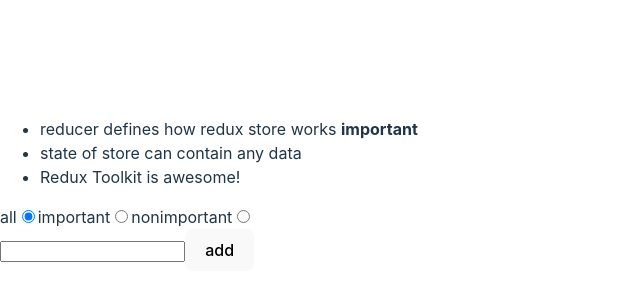
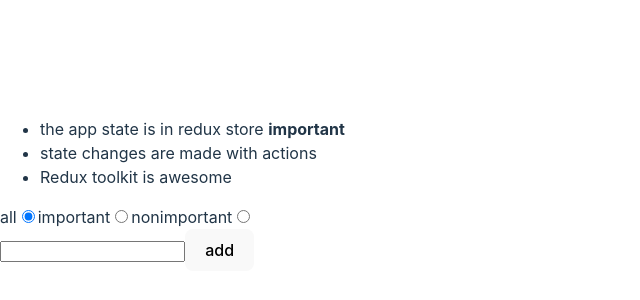
Before and after one commit to layerdbag/redux-notes, a React (Vite) app: page / in a window 1280 px wide. Shown: the part 214-514 px from the top of the page, without its empty margins (0-640 px from the left). Built offline with nearby package versions, Linux system fonts and the light colour scheme; data requests are answered from the project's data file.

Commit message:
Add rtk to app

```diff
--- /dev/null
+++ b/db.json
@@ -0,0 +1,19 @@
+{
+  "notes": [
+    {
+      "content": "the app state is in redux store",
+      "important": true,
+      "id": 1
+    },
+    {
+      "content": "state changes are made with actions",
+      "important": false,
+      "id": 2
+    },
+    {
+      "content": "Redux toolkit is awesome",
+      "important": false,
+      "id": 3
+    }
+  ]
+}
--- a/package.json
+++ b/package.json
@@ -8,12 +8,14 @@
     "build": "vite build",
     "lint": "eslint . --ext js,jsx --report-unused-disable-directives --max-warnings 0",
     "preview": "vite preview",
-    "test": "jest"
+    "test": "jest",
+    "server": "json-server -p5174 --watch db.json"
   },
   "dependencies": {
     "@babel/preset-env": "7.21.4",
     "@babel/preset-react": "7.18.6",
     "@reduxjs/toolkit": "^1.9.5",
+    "axios": "^1.5.0",
     "deep-freeze": "0.0.1",
     "eslint-plugin-jest": "27.2.1",
     "jest": "29.5.0",
@@ -30,6 +32,7 @@
     "eslint-plugin-react": "^7.32.2",
     "eslint-plugin-react-hooks": "^4.6.0",
     "eslint-plugin-react-refresh": "^0.4.3",
+    "json-server": "^0.17.3",
     "vite": "^4.4.5"
   }
 }
--- a/src/App.jsx
+++ b/src/App.jsx
@@ -1,9 +1,18 @@
-import React from 'react'
+import React, { useEffect } from 'react'
 import NewNote from "./components/NewNote";
 import Notes from "./components/Notes";
 import VisibilityFilter from './components/VisibilityFilter'
+import noteService from './services/notes'
+import { setNotes } from './reducers/noteReducer';
+import { useDispatch } from 'react-redux';
 
 const App = () => {
+  const dispatch = useDispatch()
+  useEffect(() => {
+    noteService
+      .getAll()
+      .then(notes => dispatch(setNotes(notes)))
+  }, [])
 
   return (
     <div>
@@ -15,21 +24,3 @@
 };
 
 export default App;
-
-// store.dispatch({
-//   type: "NEW_NOTE",
-//   payload: {
-//     content: "the app state is in redux store",
-//     important: true,
-//     id: 1
-//   }
-// });
-
-// store.dispatch({
-//   type: "NEW_NOTE",
-//   payload: {
-//     content: "state changes are made with actions",
-//     important: false,
-//     id: 2
-//   }
-// });
--- a/src/components/NewNote.jsx
+++ b/src/components/NewNote.jsx
@@ -1,18 +1,18 @@
 import React from 'react'
 import { useDispatch } from "react-redux";
 import { createNote } from "../reducers/noteReducer";
+import noteService from '../services/notes'
 
 const NewNote = () => {
   const dispatch = useDispatch();
 
-  const addNote = (e) => {
+  const addNote = async e => {
     e.preventDefault();
     const content = e.target.note.value;
     e.target.note.value = "";
-    dispatch(createNote(content));
+    const newNote = await noteService.createNew(content)
+    dispatch(createNote(newNote));
   };
-
-  dispatch({ type: 'notes/createNote', payload: 'Redux Toolkit is awesome!' })
 
   return (
     <div>
--- a/src/main.jsx
+++ b/src/main.jsx
@@ -1,22 +1,11 @@
 import React from "react";
 import ReactDOM from "react-dom/client";
-import { configureStore } from "@reduxjs/toolkit";
+import store from "./store";
 import { Provider } from "react-redux";
 import App from "./App";
 import "./index.css";
 
-import filterReducer from "./reducers/filterReducer";
-import noteReducer from "./reducers/noteReducer";
 
-
-const store = configureStore({
-  reducer : {
-  notes: noteReducer,
-  filter: filterReducer
-  }
-})
-
-console.log(store.getState())
 
 ReactDOM.createRoot(document.getElementById("root")).render(
   <Provider store={store}>
--- a/src/reducers/noteReducer.js
+++ b/src/reducers/noteReducer.js
@@ -1,22 +1,22 @@
 import { createSlice } from '@reduxjs/toolkit'
 
-  const initialState = [
-    { content: 'reducer defines how redux store works', important: true, id: 1,},
-    { content: 'state of store can contain any data', important: false,id: 2, },
-  ]
+  // const initialState = [
+  //   { content: 'reducer defines how redux store works', important: true, id: 1,},
+  //   { content: 'state of store can contain any data', important: false,id: 2, },
+  // ]
 
-const generateId = () => Number((Math.random() * 1000000).toFixed(0));
+// const generateId = () => Number((Math.random() * 1000000).toFixed(0));
 
 const noteSlice = createSlice({
   name: 'notes',
-  initialState,
+  initialState : [],
   reducers: {
     createNote(state, action) {
       const content = action.payload
       state.push({
         content,
         important: false,
-        id: generateId(),
+        // id: generateId(),
       })
     },
     toggleImportanceOf(state, action) {
@@ -31,9 +31,15 @@
       return state.map(note =>
         note.id !== id ? note : changedNote)
     },
-  }
+    appendNote(state, action) {
+      state.push(action.payload)
+    },
+    setNotes(state, action) {
+      return action.payload
+    }
+  },
 })
 
 
-export const { createNote, toggleImportanceOf } = noteSlice.actions
+export const { createNote, toggleImportanceOf, appendNote, setNotes } = noteSlice.actions
 export default noteSlice.reducer;
--- /dev/null
+++ b/src/services/notes.js
@@ -0,0 +1,26 @@
+import axios from "axios";
+
+const baseUrl = 'http://localhost:5174/notes'
+
+const getAll = async () => {
+  const response = await axios.get(baseUrl)
+  return response.data
+}
+
+const createNew = async content => {
+  const obj = { content, important: false }
+  const res = await axios.post(baseUrl, obj)
+  return res.data
+}
+
+const update = async (id, newObj) => {
+  const res = await axios.put(baseUrl, id, newObj)
+  return res.data
+}
+
+
+export default {
+  getAll,
+  createNew,
+  update
+}
--- /dev/null
+++ b/src/store.js
@@ -0,0 +1,19 @@
+import { configureStore } from "@reduxjs/toolkit";
+import filterReducer from "./reducers/filterReducer";
+import noteReducer, { appendNote, setNotes } from "./reducers/noteReducer";
+
+
+
+const store = configureStore({
+  reducer : {
+  notes: noteReducer,
+  filter: filterReducer
+  }
+})
+
+
+
+console.log(store.getState())
+
+
+export default store
```
Also changed, not shown: 2 other files (tests, documents, lock files or other folders).
